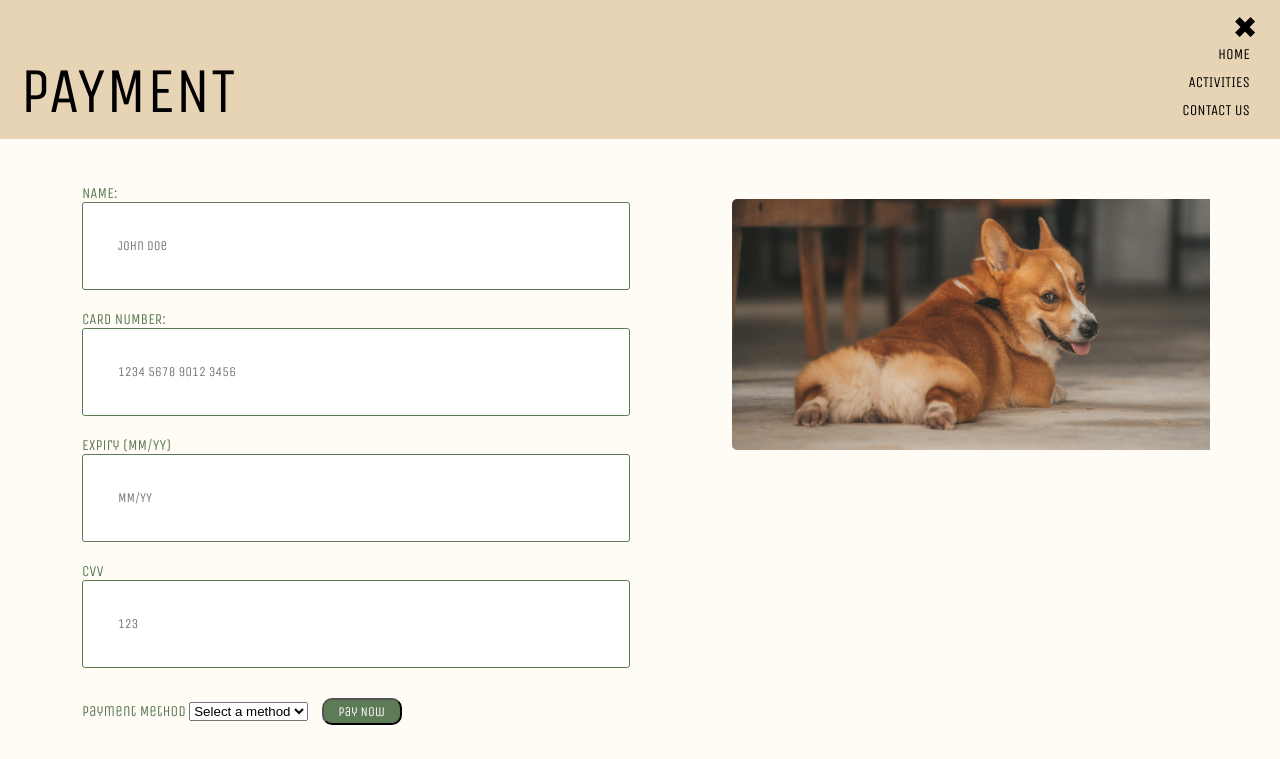
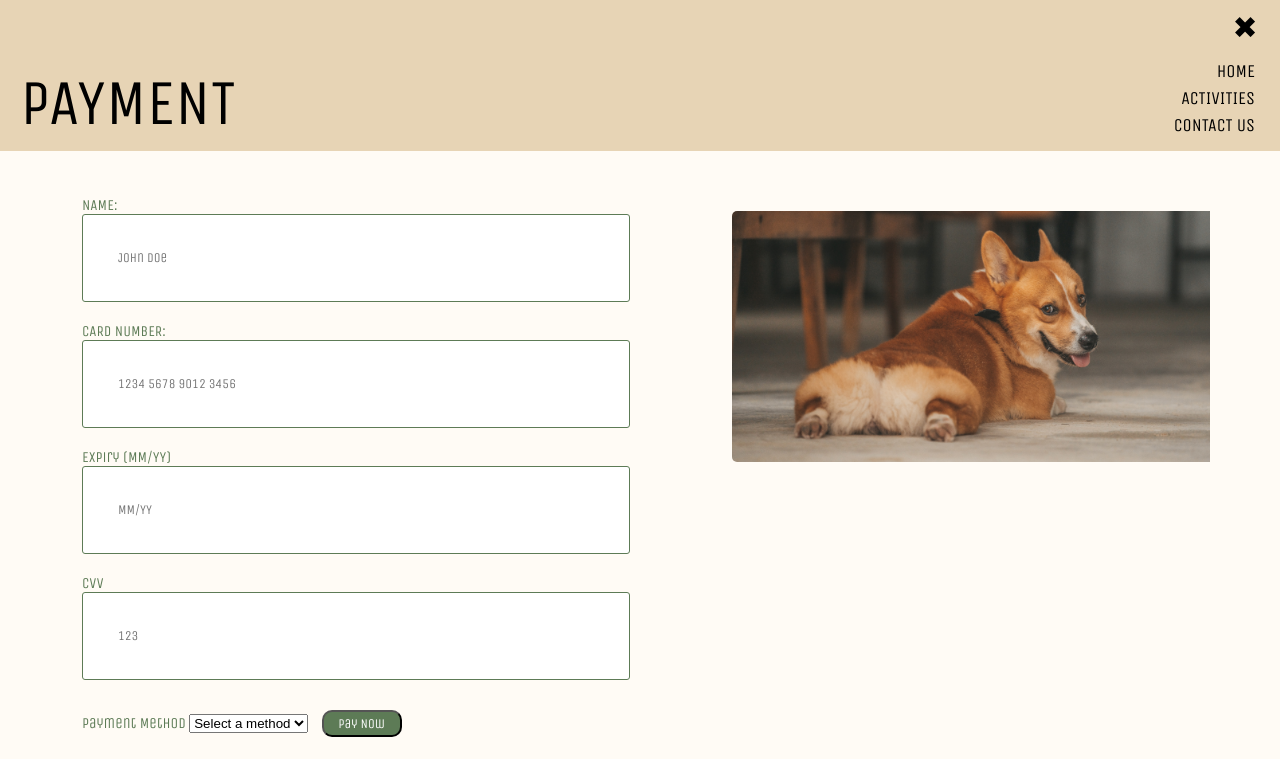
Before and after one commit to huacat7/huacat7.github.io, a plain HTML site: page payment.html in a window 1280 px wide. Both pictures are taken after a click on the button "Toggle navigation". Shown: the top 759 px of the page. Drawn offline with nearby package versions, Linux system fonts and the light colour scheme.

Commit message:
change nav font

```diff
--- a/css/contact.css
+++ b/css/contact.css
@@ -63,17 +63,18 @@ nav {
     justify-self: right;
     grid-column: 2;
     grid-row: 1;
-    margin-top: 25px;
+    margin-top: 45px;
     visibility: hidden;
 }
 
 nav li {
-    margin: 10px;
+    margin: 5px;
 }
 
 nav ul {
     list-style-type: none;
     text-align: end;
+    font-size: 18px;
 }
 
 nav a {
--- a/css/payment.css
+++ b/css/payment.css
@@ -63,17 +63,18 @@ nav {
     justify-self: right;
     grid-column: 2;
     grid-row: 1;
-    margin-top: 25px;
+    margin-top: 45px;
     visibility: hidden;
 }
 
 nav li {
-    margin: 10px;
+    margin: 5px;
 }
 
 nav ul {
     list-style-type: none;
     text-align: end;
+    font-size: 18px;
 }
 
 nav a {
```
